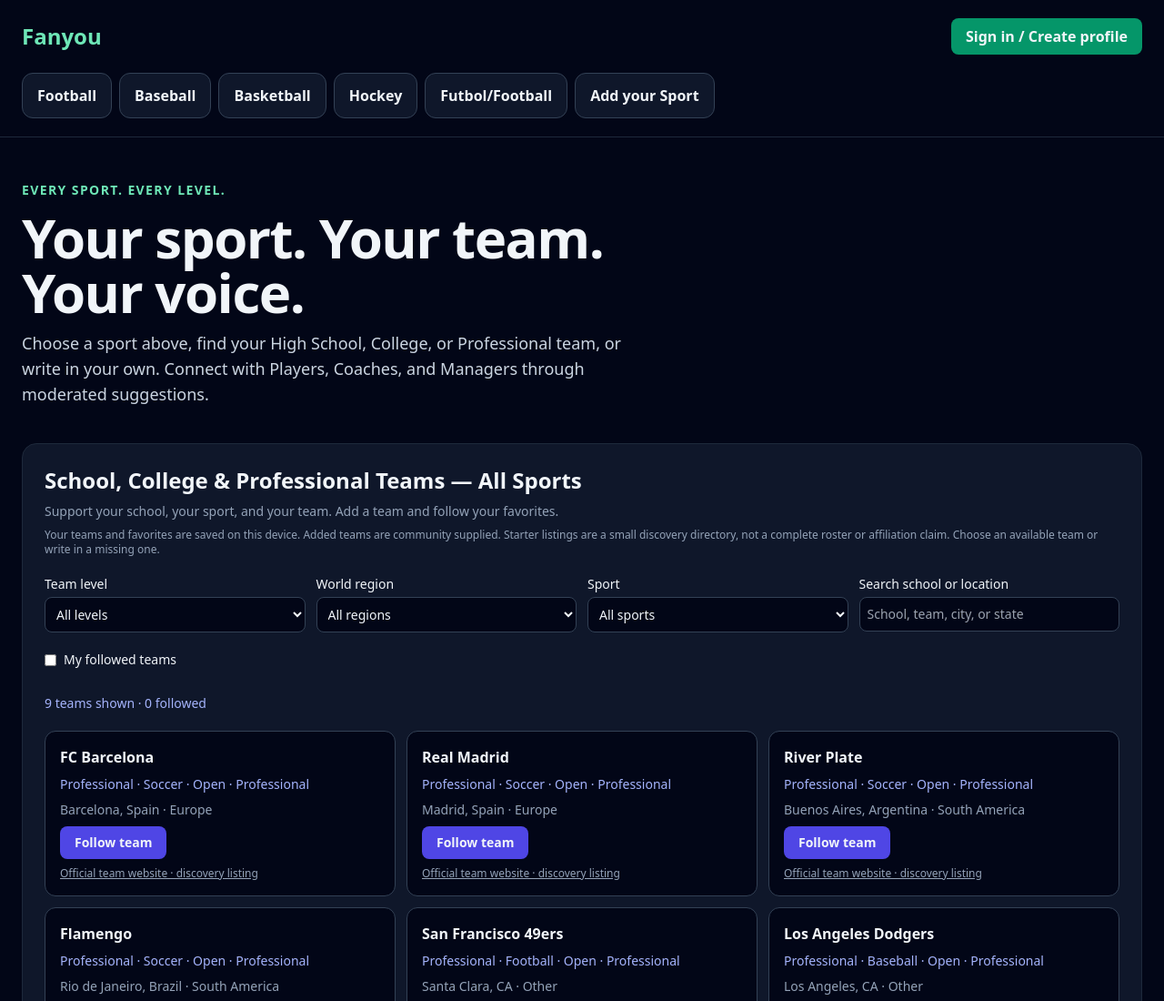
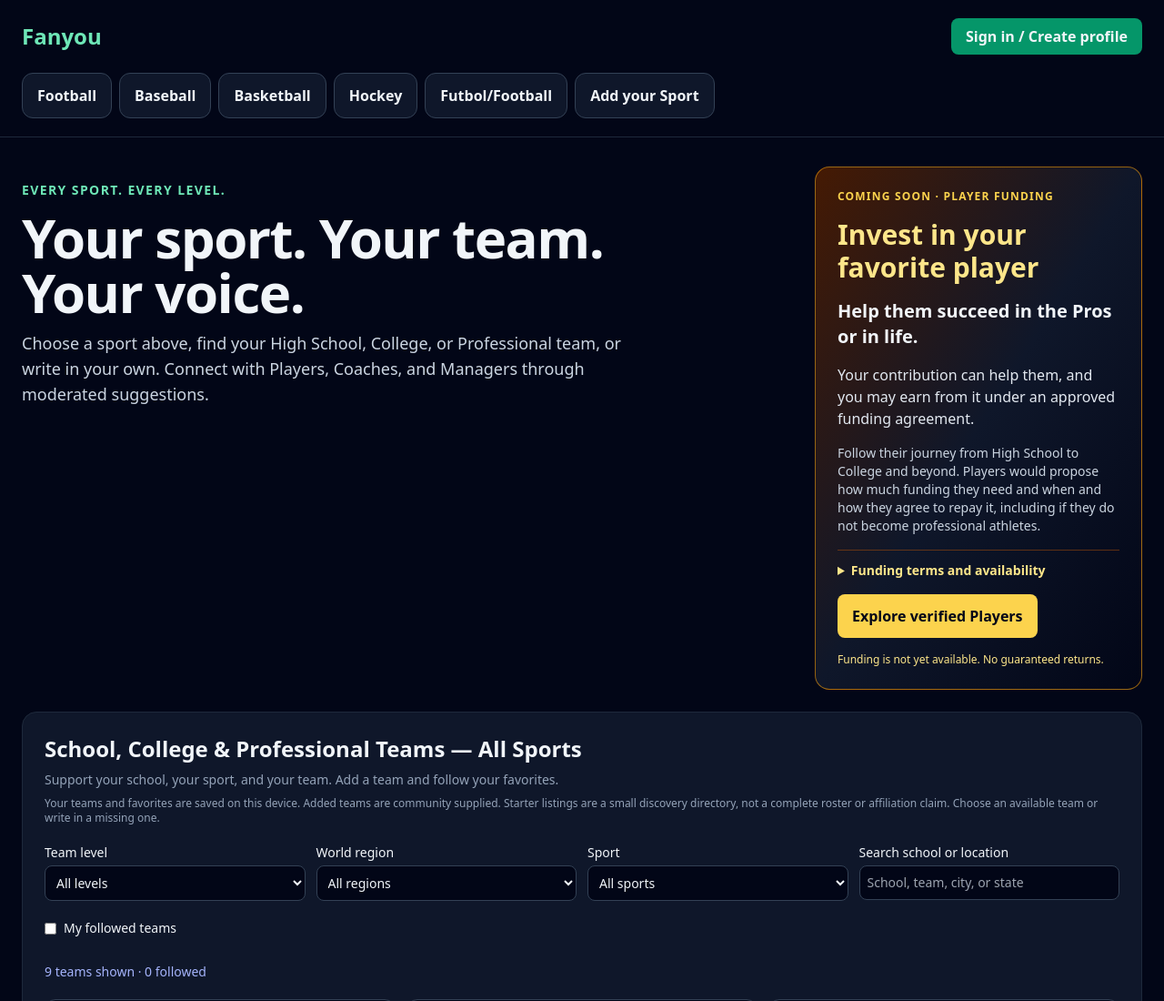
Before and after one commit to DSangHub/fanyou, a website: page index.html in a window 1280 px wide. Shown: the top 1100 px of the page at 91% size. Drawn offline with nearby package versions, Linux system fonts and the light colour scheme; no server answers.

Commit message:
Add proposed player funding column to landing page

```diff
--- a/index.html
+++ b/index.html
@@ -32,7 +32,19 @@
 </div></div>
 </header>
 <main class="max-w-7xl mx-auto px-4 sm:px-6 py-8 space-y-6">
+<div class="grid grid-cols-1 lg:grid-cols-[minmax(0,1fr)_360px] gap-6 items-start">
 <section class="py-4 space-y-3"><p class="text-sm font-semibold uppercase tracking-widest text-emerald-300">Every sport. Every level.</p><h1 class="text-4xl sm:text-6xl font-extrabold tracking-tight">Your sport. Your team.<br>Your voice.</h1><p class="text-lg text-slate-300 max-w-2xl">Choose a sport above, find your High School, College, or Professional team, or write in your own. Connect with Players, Coaches, and Managers through moderated suggestions.</p></section>
+<aside id="player-investment" aria-labelledby="player-investment-heading" class="rounded-2xl border border-amber-500/60 bg-gradient-to-br from-amber-950 via-slate-900 to-slate-950 p-5 sm:p-6 space-y-4">
+    <p class="text-xs font-bold uppercase tracking-widest text-amber-300">Coming soon · Player funding</p>
+    <h2 id="player-investment-heading" class="text-3xl font-extrabold text-amber-200">Invest in your favorite player</h2>
+    <p class="text-xl font-semibold">Help them succeed in the Pros or in life.</p>
+    <p class="text-slate-200">Your contribution can help them, and you may earn from it under an approved funding agreement.</p>
+    <p class="text-sm text-slate-300">Follow their journey from High School to College and beyond. Players would propose how much funding they need and when and how they agree to repay it, including if they do not become professional athletes.</p>
+    <details class="text-sm border-t border-amber-700/50 pt-3"><summary class="font-semibold text-amber-200">Funding terms and availability</summary><p class="mt-2 text-slate-300">This is a proposed program. FanYou is not currently offering investments or loans or accepting player-funding contributions. Any future offer requires legal and eligibility review, verified participants, and a signed agreement defining repayment, fees, risks, and what happens if a player cannot pay. Earnings and repayment are not guaranteed. Additional protections and approvals are required for minors.</p></details>
+    <a href="#community-directory-heading" class="inline-block rounded-lg bg-amber-300 px-4 py-3 font-bold text-slate-950 hover:bg-amber-200">Explore verified Players</a>
+    <p class="text-xs text-amber-200">Funding is not yet available. No guaranteed returns.</p>
+</aside>
+</div>
             <section aria-labelledby="teams-heading" class="bg-slate-900 border border-slate-800 rounded-2xl p-4 sm:p-6 space-y-5">
                 <div>
                     <h2 id="teams-heading" class="text-2xl font-bold">School, College &amp; Professional Teams — All Sports</h2>
@@ -125,7 +137,7 @@
                     </form>
                     <div><div class="flex items-center justify-between gap-2"><h3 class="font-bold">Your game comments, suggestions &amp; replies</h3><button id="community-refresh" class="rounded-lg bg-slate-700 px-3 py-2 text-sm">Refresh</button></div><div id="community-inbox" class="space-y-3 mt-3"></div></div>
                 </div>
-                <div><h3 class="font-bold">Verified Players, Coaches &amp; Managers</h3><p class="text-xs text-slate-400 mt-1">Basic profiles can interact after moderator approval. Premier profiles add OpenAI content screening.</p><div id="community-directory" class="grid grid-cols-1 sm:grid-cols-2 lg:grid-cols-3 gap-3 mt-3"></div></div>
+                <div><h3 id="community-directory-heading" class="font-bold">Verified Players, Coaches &amp; Managers</h3><p class="text-xs text-slate-400 mt-1">Basic profiles can interact after moderator approval. Premier profiles add OpenAI content screening.</p><div id="community-directory" class="grid grid-cols-1 sm:grid-cols-2 lg:grid-cols-3 gap-3 mt-3"></div></div>
                 <details id="community-points-table" class="border-t border-slate-700 pt-4">
                     <summary class="font-bold cursor-pointer">Optional Interaction Points Table</summary>
                     <p class="text-xs text-slate-400 mt-2">10 points per approved interaction. Paid fans can optionally award 1–5 stars to replies they receive. Stars and interaction points are tracked separately.</p>
```
